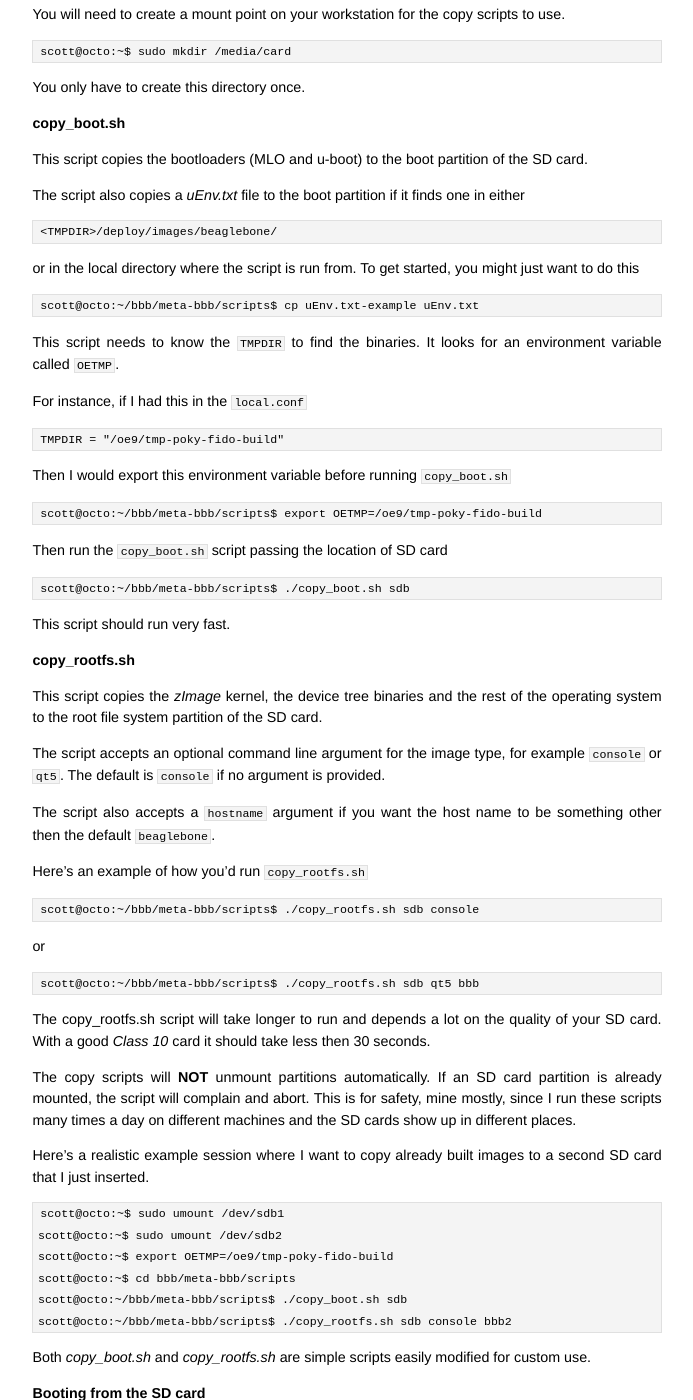
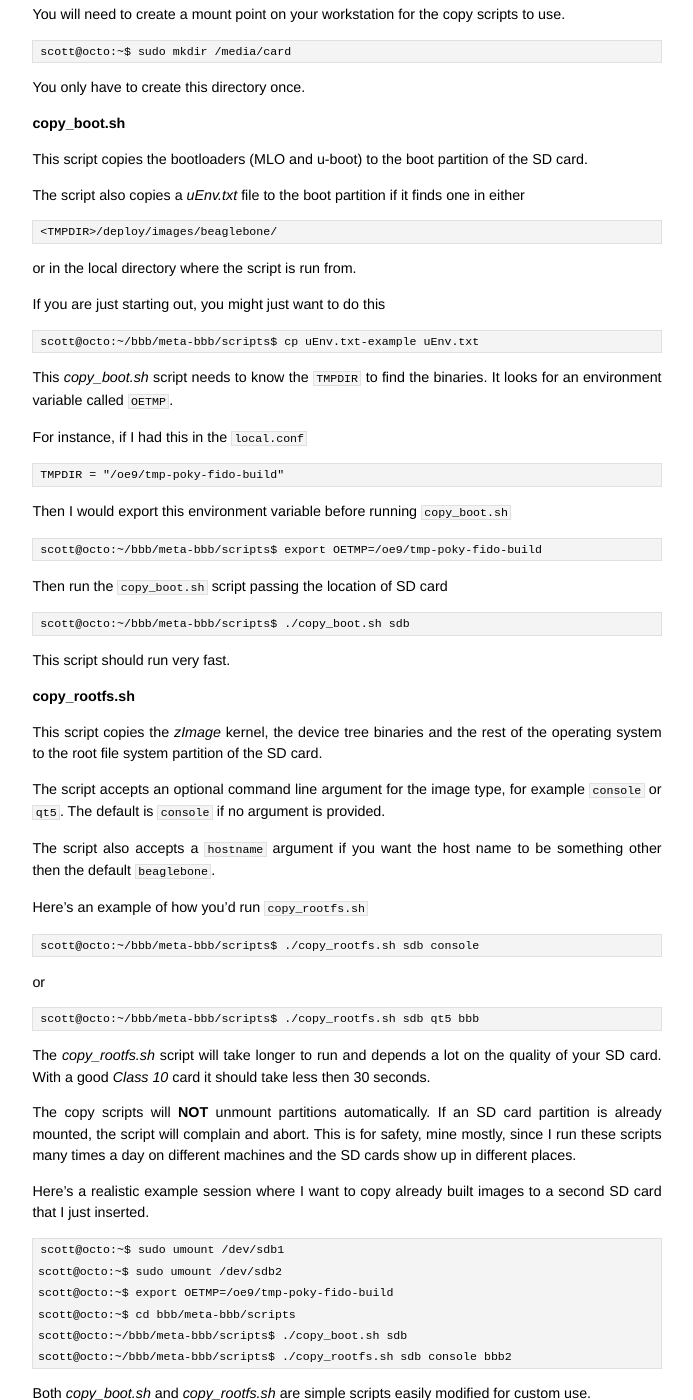
Before and after one commit to jumpnow/jumpnowtek-site, a Jekyll site: the page built from _posts/2015-06-08-BeagleBone-Systems-with-Yocto.md, in a window 1280 px wide and 1400 px high, scrolled down 6208 px. Shown: the whole window, without its empty margins (293-986 px from the left). Built offline with Jekyll 4.4.1, drawn with Linux system fonts in a browser that asks for light colours; some of the changed text lies outside the part shown.

Commit message:
More line break formatting of bbb doc

```diff
--- a/_posts/2015-06-08-BeagleBone-Systems-with-Yocto.md
+++ b/_posts/2015-06-08-BeagleBone-Systems-with-Yocto.md
@@ -164,13 +164,11 @@
 
 The default location is in the `build` directory, in this example `~/bbb/build/tmp`.
 
-If you specify an alternate location as I do in the example conf file make sure the directory is writable by the user running the build. Also because of some `rpath` issues with gcc, the `TMPDIR` path cannot be too short or the gcc build
-will fail. I haven't determined exactly how short is too short, but something like `/oe9` is too short and `/oe9/tmp-poky-fido-build` is long enough.
+If you specify an alternate location as I do in the example conf file make sure the directory is writable by the user running the build. Also because of some `rpath` issues with gcc, the `TMPDIR` path cannot be too short or the gcc build will fail. I haven't determined exactly how short is too short, but something like `/oe9` is too short and `/oe9/tmp-poky-fido-build` is long enough.
 
 ##### DL_DIR
 
-This is where the downloaded source files will be stored. You can share this among configurations and build files so I created a general location for this outside my home directory. Make sure the build user has write permission to the directory
-you decide on.
+This is where the downloaded source files will be stored. You can share this among configurations and build files so I created a general location for this outside my home directory. Make sure the build user has write permission to the directory you decide on.
 
 The default location is in the `build` directory, `~/bbb/build/sources`.
 
@@ -316,11 +314,13 @@
 
     <TMPDIR>/deploy/images/beaglebone/
 
-or in the local directory where the script is run from. To get started, you might just want to do this
+or in the local directory where the script is run from.
+
+If you are just starting out, you might just want to do this
 
     scott@octo:~/bbb/meta-bbb/scripts$ cp uEnv.txt-example uEnv.txt
 
-This script needs to know the `TMPDIR` to find the binaries. It looks for an environment variable called `OETMP`.
+This *copy_boot.sh* script needs to know the `TMPDIR` to find the binaries. It looks for an environment variable called `OETMP`.
 
 For instance, if I had this in the `local.conf`
 
@@ -352,10 +352,9 @@
 
     scott@octo:~/bbb/meta-bbb/scripts$ ./copy_rootfs.sh sdb qt5 bbb
 
-The copy_rootfs.sh script will take longer to run and depends a lot on the quality of your SD card. With a good *Class 10* card it should take less then 30 seconds.
+The *copy_rootfs.sh* script will take longer to run and depends a lot on the quality of your SD card. With a good *Class 10* card it should take less then 30 seconds.
 
-The copy scripts will **NOT** unmount partitions automatically. If an SD card partition is already mounted, the script will complain and abort. This is for
-safety, mine mostly, since I run these scripts many times a day on different machines and the SD cards show up in different places.
+The copy scripts will **NOT** unmount partitions automatically. If an SD card partition is already mounted, the script will complain and abort. This is for safety, mine mostly, since I run these scripts many times a day on different machines and the SD cards show up in different places.
 
 Here's a realistic example session where I want to copy already built images to a second SD card that I just inserted.
 
@@ -375,8 +374,7 @@
 
 Holding the **S2** switch down when the bootloader starts will cause the BBB to try booting from the SD card first. The **S2** switch is above the SD card holder.
 
-If you are using a cape, the **S2** switch is usually inaccessible or at least awkward to reach. From the back of the board a temporary jump of **P8.43** to ground when the bootloader starts will do the same thing as holding the **S2**
-switch.
+If you are using a cape, the **S2** switch is usually inaccessible or at least awkward to reach. From the back of the board a temporary jump of **P8.43** to ground when the bootloader starts will do the same thing as holding the **S2** switch.
 
 If you prefer to always boot from the SD card you can erase any existing bootloader from the *eMMC* with something like the following
 
@@ -569,9 +567,7 @@
 
 1. Add the new package to the `console-image` or `qt5-image`, whichever you are using.
 
-2. Create a new image file and either include the `console-image` the way the
-   `qt5-image` does or create a complete new image recipe. The `console-image` can
-   be used as a template.
+2. Create a new image file and either include the `console-image` the way the `qt5-image` does or create a   complete new image recipe. The `console-image` can be used as a template.
 
 The new package needs to get included directly in the *IMAGE_INSTALL* variable or indirectly through another variable in the image file.
 
```
Also changed, not shown: other parts of _posts/2015-06-08-BeagleBone-Systems-with-Yocto.md (+2 -2 lines).
